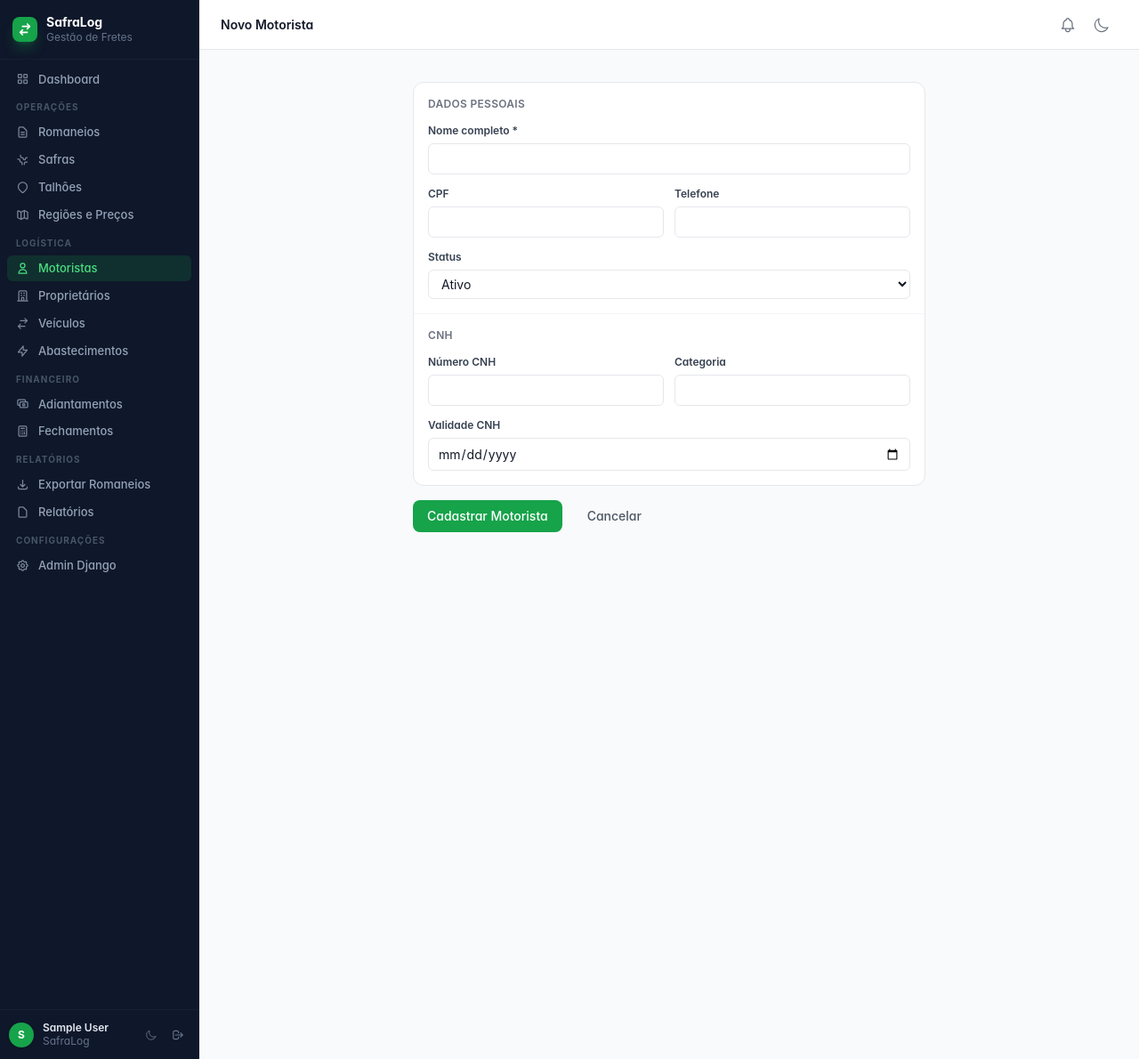
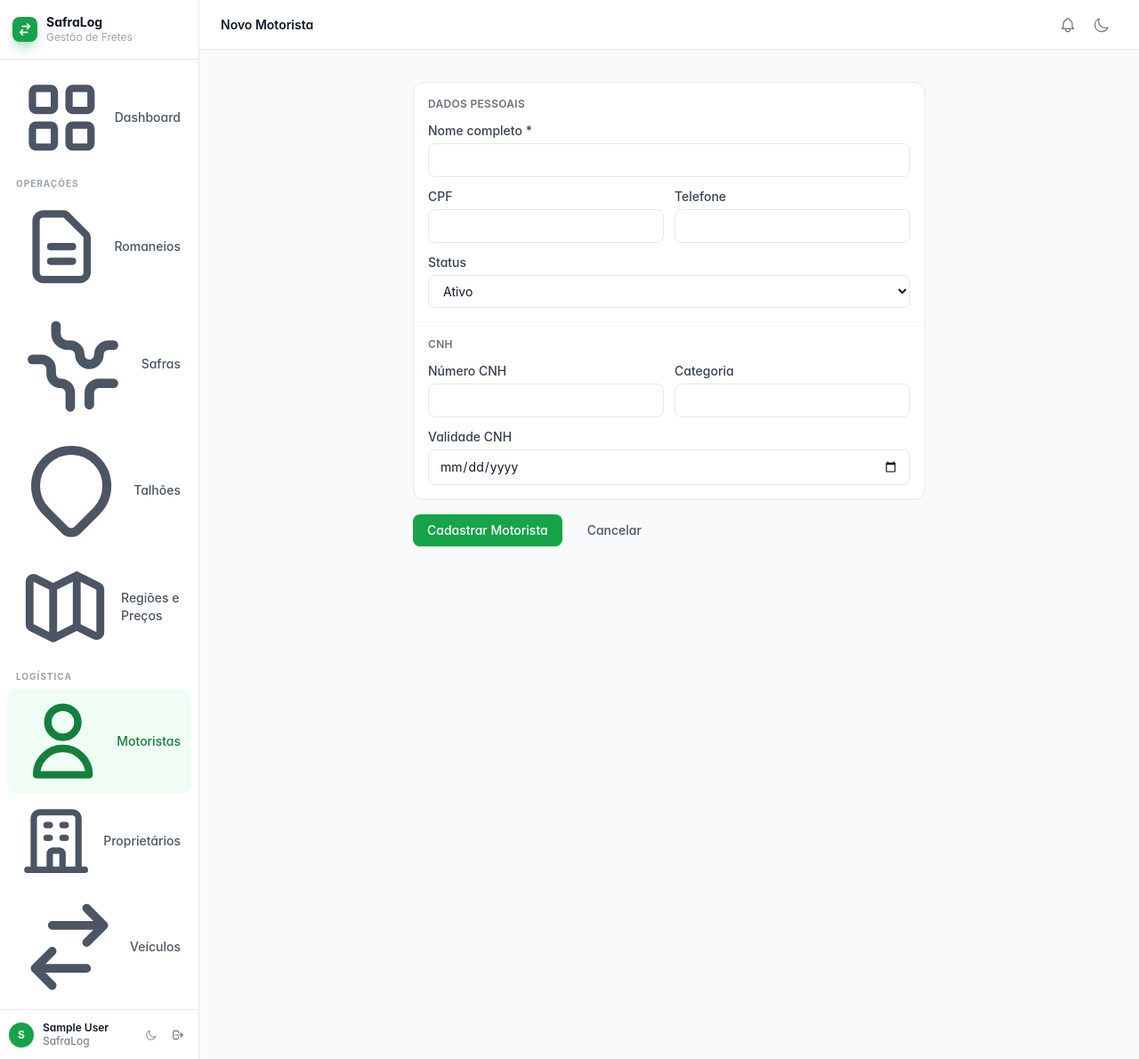
Before and after one commit to Frraz/Safralog, a Django app: page /logistics/motoristas/novo/ in a window 1280 px wide. Shown: the whole page at 89% size. Run offline with Django 5.2, Linux system fonts and the light colour scheme; the visitor is signed in with stand-in values (Sample User, id 1); data that the repository does not hold is empty; style sheets or scripts are compiled from the project's sources; parts of the project's set-up code (start-up, migrations or seed data) failed here and were passed over; some libraries are stand-ins or nearby versions.

Commit message:
correção de interface

```diff
--- a/static/css/main.css
+++ b/static/css/main.css
@@ -188,6 +188,11 @@
            hover:bg-green-50 dark:hover:bg-green-900/20;
   }
 
+  .nav-section {
+    @apply px-2.5 pb-1 pt-2 text-[10px] font-bold tracking-widest uppercase mt-3
+           text-gray-400 dark:text-slate-500;
+  }
+
   /* ── HTMX indicator ──────────────────────────────────────── */
   .htmx-indicator {
     @apply opacity-0 transition-opacity;
--- a/templates/base.html
+++ b/templates/base.html
@@ -26,41 +26,6 @@
 
   <style>
     [x-cloak] { display: none !important; }
-
-    /* ── Sidebar navigation ─────────────────────────────────── */
-    .nav-link {
-      display: flex; align-items: center; gap: 0.625rem;
-      padding: 0.375rem 0.625rem; border-radius: 0.375rem;
-      font-size: 0.8125rem; font-weight: 500; text-decoration: none;
-      color: #94a3b8; transition: background 0.12s, color 0.12s; line-height: 1.3;
-    }
-    .nav-link:hover { background: rgba(255,255,255,0.06); color: #e2e8f0; }
-    .nav-link.active { background: rgba(22,163,74,0.18); color: #4ade80; }
-    .nav-link svg { flex-shrink: 0; width: 0.9375rem; height: 0.9375rem; opacity: 0.8; }
-    .nav-link.active svg { opacity: 1; }
-    .nav-link.disabled { opacity: 0.35; cursor: not-allowed; pointer-events: none; }
-
-    .nav-section {
-      padding: 0.5rem 0.625rem 0.25rem;
-      font-size: 0.625rem; font-weight: 700; letter-spacing: 0.1em;
-      text-transform: uppercase; color: #475569; margin-top: 0.75rem;
-    }
-    .nav-section:first-child { margin-top: 0; }
-
-    /* ── Form inputs globais ────────────────────────────────── */
-    .input {
-      display: block; width: 100%; padding: 0.4rem 0.625rem;
-      border: 1px solid #e5e7eb; border-radius: 0.375rem; font-size: 0.875rem;
-      background: white; color: #111827; transition: border-color 0.15s, box-shadow 0.15s;
-    }
-    .dark .input { background: #1e293b; border-color: #374151; color: #f9fafb; }
-    .input:focus { outline: none; border-color: #16a34a; box-shadow: 0 0 0 3px rgba(22,163,74,0.12); }
-
-    .label {
-      display: block; font-size: 0.75rem; font-weight: 600;
-      color: #374151; margin-bottom: 0.25rem;
-    }
-    .dark .label { color: #d1d5db; }
 
     /* ── HTMX loading bar ───────────────────────────────────── */
     #htmx-loading-bar {
@@ -135,12 +100,12 @@
 
   {# ── Sidebar ─────────────────────────────────────────────── #}
   <aside :class="sidebarOpen ? 'translate-x-0' : '-translate-x-full'"
-         class="fixed inset-y-0 left-0 z-30 w-56 bg-slate-900 border-r border-slate-800/60
+         class="fixed inset-y-0 left-0 z-30 w-56 bg-white dark:bg-slate-900 border-r border-gray-200 dark:border-slate-800/60
                 flex flex-col transition-transform duration-200 ease-in-out
                 lg:relative lg:translate-x-0 lg:flex-shrink-0">
 
     {# Logo #}
-    <div class="flex items-center gap-2.5 px-3.5 py-4 border-b border-slate-800/60 flex-shrink-0">
+    <div class="flex items-center gap-2.5 px-3.5 py-4 border-b border-gray-200 dark:border-slate-800/60 flex-shrink-0">
       <div class="w-7 h-7 bg-green-600 rounded-lg flex items-center justify-center flex-shrink-0
                   shadow-lg shadow-green-600/30">
         <svg class="w-4 h-4 text-white" fill="none" viewBox="0 0 24 24" stroke="currentColor">
@@ -149,15 +114,15 @@
         </svg>
       </div>
       <div class="min-w-0">
-        <p class="text-sm font-bold text-white leading-tight">SafraLog</p>
-        <p class="text-xs text-slate-500">Gestão de Fretes</p>
+        <p class="text-sm font-bold text-gray-900 dark:text-white leading-tight">SafraLog</p>
+        <p class="text-xs text-gray-400 dark:text-slate-500">Gestão de Fretes</p>
       </div>
     </div>
 
     {# Safra ativa badge #}
     {% if active_harvest %}
-    <div class="mx-2.5 mt-2 px-2.5 py-1.5 rounded-md bg-green-900/30 border border-green-800/40">
-      <p class="text-xs text-green-400 font-medium truncate">
+    <div class="mx-2.5 mt-2 px-2.5 py-1.5 rounded-md bg-green-50 dark:bg-green-900/30 border border-green-200 dark:border-green-800/40">
+      <p class="text-xs text-green-700 dark:text-green-400 font-medium truncate">
         <span class="opacity-60">Safra:</span> {{ active_harvest.name }}
       </p>
     </div>
@@ -314,7 +279,7 @@
     </nav>
 
     {# User footer #}
-    <div class="flex-shrink-0 px-2.5 py-3 border-t border-slate-800/60">
+    <div class="flex-shrink-0 px-2.5 py-3 border-t border-gray-200 dark:border-slate-800/60">
       <div class="flex items-center gap-2.5">
         <div class="w-7 h-7 rounded-full bg-green-600 flex items-center justify-center flex-shrink-0 shadow">
           <span class="text-xs font-bold text-white leading-none">
@@ -322,10 +287,10 @@
           </span>
         </div>
         <div class="flex-1 min-w-0">
-          <p class="text-xs font-semibold text-slate-200 truncate leading-tight">
+          <p class="text-xs font-semibold text-gray-900 dark:text-slate-200 truncate leading-tight">
             {% if user.get_full_name %}{{ user.get_full_name }}{% else %}{{ user.email }}{% endif %}
           </p>
-          <p class="text-xs text-slate-500 truncate">
+          <p class="text-xs text-gray-500 dark:text-slate-500 truncate">
             {% if current_tenant %}{{ current_tenant.name }}{% else %}SafraLog{% endif %}
           </p>
         </div>
@@ -333,7 +298,7 @@
           {# Dark mode toggle #}
           <button @click="darkMode = !darkMode; localStorage.setItem('darkMode', darkMode)"
                   :title="darkMode ? 'Modo claro' : 'Modo escuro'"
-                  class="p-1.5 rounded-md text-slate-500 hover:text-slate-300 hover:bg-slate-800 transition">
+                  class="p-1.5 rounded-md text-gray-500 dark:text-slate-500 hover:text-gray-700 dark:hover:text-slate-300 hover:bg-gray-100 dark:hover:bg-slate-800 transition">
             <svg x-show="!darkMode" class="w-3.5 h-3.5" fill="none" viewBox="0 0 24 24" stroke="currentColor">
               <path stroke-linecap="round" stroke-linejoin="round" stroke-width="1.5"
                 d="M20.354 15.354A9 9 0 018.646 3.646 9.003 9.003 0 0012 21a9.003 9.003 0 008.354-5.646z"/>
@@ -347,7 +312,7 @@
           <form method="post" action="{% url 'account_logout' %}">
             {% csrf_token %}
             <button type="submit" title="Sair"
-                    class="p-1.5 rounded-md text-slate-500 hover:text-red-400 hover:bg-slate-800 transition">
+                    class="p-1.5 rounded-md text-gray-500 dark:text-slate-500 hover:text-red-600 dark:hover:text-red-400 hover:bg-gray-100 dark:hover:bg-slate-800 transition">
               <svg class="w-3.5 h-3.5" fill="none" viewBox="0 0 24 24" stroke="currentColor">
                 <path stroke-linecap="round" stroke-linejoin="round" stroke-width="2"
                   d="M17 16l4-4m0 0l-4-4m4 4H7m6 4v1a3 3 0 01-3 3H6a3 3 0 01-3-3V7a3 3 0 013-3h4a3 3 0 013 3v1"/>
```
Also changed, not shown: templates/components/badge.html (+12 -12 lines), templates/components/card.html (+4 -4 lines), templates/components/empty_state.html (+8 -8 lines), templates/components/modal.html (+4 -4 lines), templates/components/stat_card.html (+13 -8 lines).
